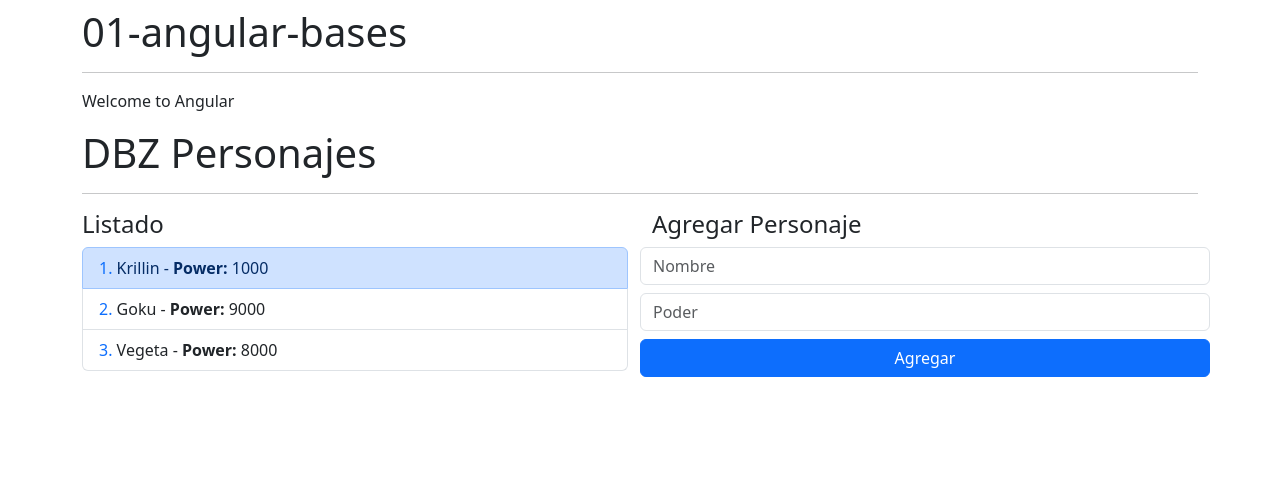
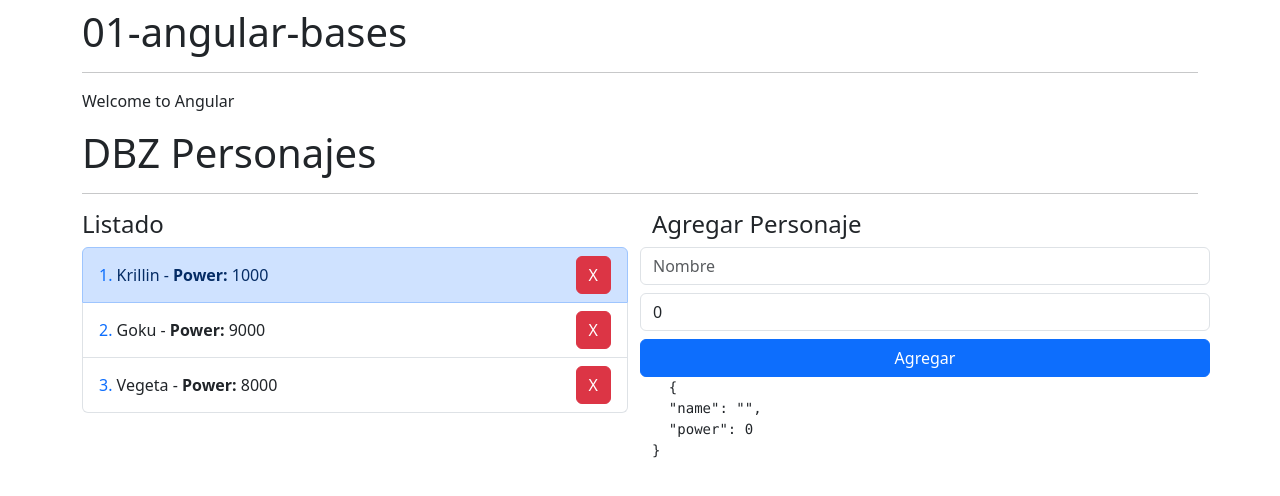
Before and after one commit to JordyV23/init-angular, an Angular app in the folder 01-angular-bases/: page / in a window 1280 px wide. Shown: the top 496 px of the page. Built offline with nearby package versions, Linux system fonts and the light colour scheme.

Commit message:
Emisiones
Se explora el uso de las emisiones e interconexion entre componentes

```diff
--- a/01-angular-bases/src/app/dbz/components/form/form.component.html
+++ b/01-angular-bases/src/app/dbz/components/form/form.component.html
@@ -1,8 +1,15 @@
-<form class="row">
+<form class="row" (ngSubmit)="emitCharacter()">
   <h4>Agregar Personaje</h4>
-  <input type="text" class="form-control mb-2" placeholder="Nombre">
-  <input type="number" class="form-control mb-2" placeholder="Poder">
-  <button type="submit" class="btn btn-primary">
+  <input type="text" name="name" [(ngModel)]="character.name" class="form-control
+  mb-2" placeholder="Nombre">
+
+  <input type="number" name="power" [(ngModel)]="character.power" class="form-control mb-2" placeholder="Poder">
+  <button type="submit" class="btn btn-primary" (click)="emitCharacter()">
     Agregar
   </button>
 </form>
+
+
+<pre>
+  {{ character | json }}
+</pre>
--- a/01-angular-bases/src/app/dbz/components/form/form.component.ts
+++ b/01-angular-bases/src/app/dbz/components/form/form.component.ts
@@ -1,11 +1,26 @@
-import { Component } from '@angular/core';
+import { Component, EventEmitter, Output } from '@angular/core';
+import { Character } from '../../interfaces/character.interface';
 
 @Component({
   selector: 'dbz-add-character',
   templateUrl: './form.component.html',
-  styleUrls: ['./form.component.css']
+  styleUrls: ['./form.component.css'],
 })
 export class FormComponent {
+  @Output()
+  public onNewCharacter: EventEmitter<Character> = new EventEmitter();
 
+  public character: Character = {
+    name: '',
+    power: 0,
+  };
 
+  emitCharacter(): void {
+    if (this.character.name.length === 0) return;
+
+    this.onNewCharacter.emit({...this.character});
+
+    this.character.name = '';
+    this.character.power = 0;
+  }
 }
--- a/01-angular-bases/src/app/dbz/components/list/list.component.html
+++ b/01-angular-bases/src/app/dbz/components/list/list.component.html
@@ -12,14 +12,14 @@
   let character of CharacterList;
   let i = index;
   let isFirst = first;
-  " class="list-group-item"
-  [ngClass]="{'list-group-item-primary':isFirst}"
-  >
-    <span class="text-primary"> {{i+1}}. </span>
-    <span> {{character.name}} - </span>
-    <strong>Power: </strong>
-    <span> {{character.power}} </span>
-
+  " class="list-group-item d-flex justify-content-between align-items-center" [ngClass]="{'list-group-item-primary':isFirst}">
+    <div>
+      <span class="text-primary"> {{i+1}}. </span>
+      <span> {{character.name}} - </span>
+      <strong>Power: </strong>
+      <span> {{character.power}} </span>
+    </div>
+    <button class="btn btn-danger" (click)="onDeleteCharacter(i)">X</button>
     <!-- <span> Es el primero {{isFirst}}</span>
     <span> Es el ultimo {{isLast}}</span>
     <span> Es par {{isEven}}</span> -->
--- a/01-angular-bases/src/app/dbz/components/list/list.component.ts
+++ b/01-angular-bases/src/app/dbz/components/list/list.component.ts
@@ -1,4 +1,4 @@
-import { Component, Input } from '@angular/core';
+import { Component, EventEmitter, Input,Output } from '@angular/core';
 import { Character } from '../../interfaces/character.interface';
 
 @Component({
@@ -8,9 +8,18 @@
 })
 export class ListComponent {
 
+  @Output()
+  public onDeleteId: EventEmitter<number> = new EventEmitter();
+
   @Input()
   public CharacterList: Character[] = [{
      name: 'Trunks', power: 10
     }
   ];
+
+  onDeleteCharacter(index: number):void{
+    //TODO: emimitr el ID del personaje
+    console.log({index});
+    this.onDeleteId.emit(index)
+  }
 }
--- a/01-angular-bases/src/app/dbz/dbz.module.ts
+++ b/01-angular-bases/src/app/dbz/dbz.module.ts
@@ -3,10 +3,11 @@
 import { MainPageComponent } from './pages/main-page.component';
 import { ListComponent } from './components/list/list.component';
 import { FormComponent } from './components/form/form.component';
+import { FormsModule } from '@angular/forms';
 
 @NgModule({
   declarations: [MainPageComponent,ListComponent,FormComponent],
   exports: [MainPageComponent],
-  imports: [CommonModule],
+  imports: [CommonModule, FormsModule ],
 })
 export class DbzModule {}
--- a/01-angular-bases/src/app/dbz/pages/main-page.component.html
+++ b/01-angular-bases/src/app/dbz/pages/main-page.component.html
@@ -4,11 +4,11 @@
 
 <div class="row">
   <div class="col">
-    <app-dbz-list [CharacterList]="characters"></app-dbz-list>
+    <app-dbz-list [CharacterList]="characters" (onDeleteId)="onDeleteCharacter($event)"></app-dbz-list>
   </div>
   <div class="col">
 
-    <dbz-add-character></dbz-add-character>
+    <dbz-add-character (onNewCharacter)="onNewCharacter($event)"></dbz-add-character>
 
   </div>
 </div>
--- a/01-angular-bases/src/app/dbz/pages/main-page.component.ts
+++ b/01-angular-bases/src/app/dbz/pages/main-page.component.ts
@@ -14,4 +14,12 @@
     { name: 'Goku', power: 9000 },
     { name: 'Vegeta', power: 8000 },
   ];
+
+  onNewCharacter(character: Character): void {
+    this.characters.push(character);
+  }
+
+  onDeleteCharacter(index: number) {
+    this.characters.splice(index, 1);
+  }
 }
```
